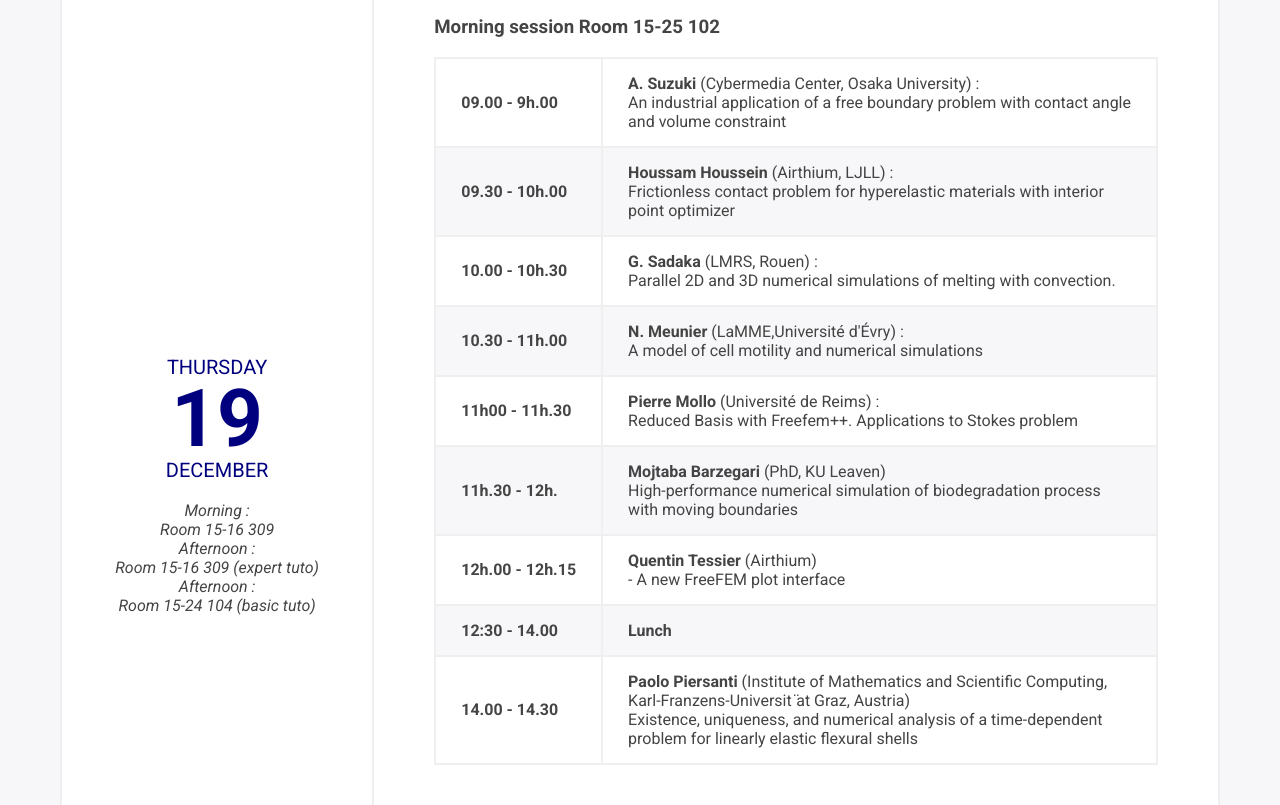
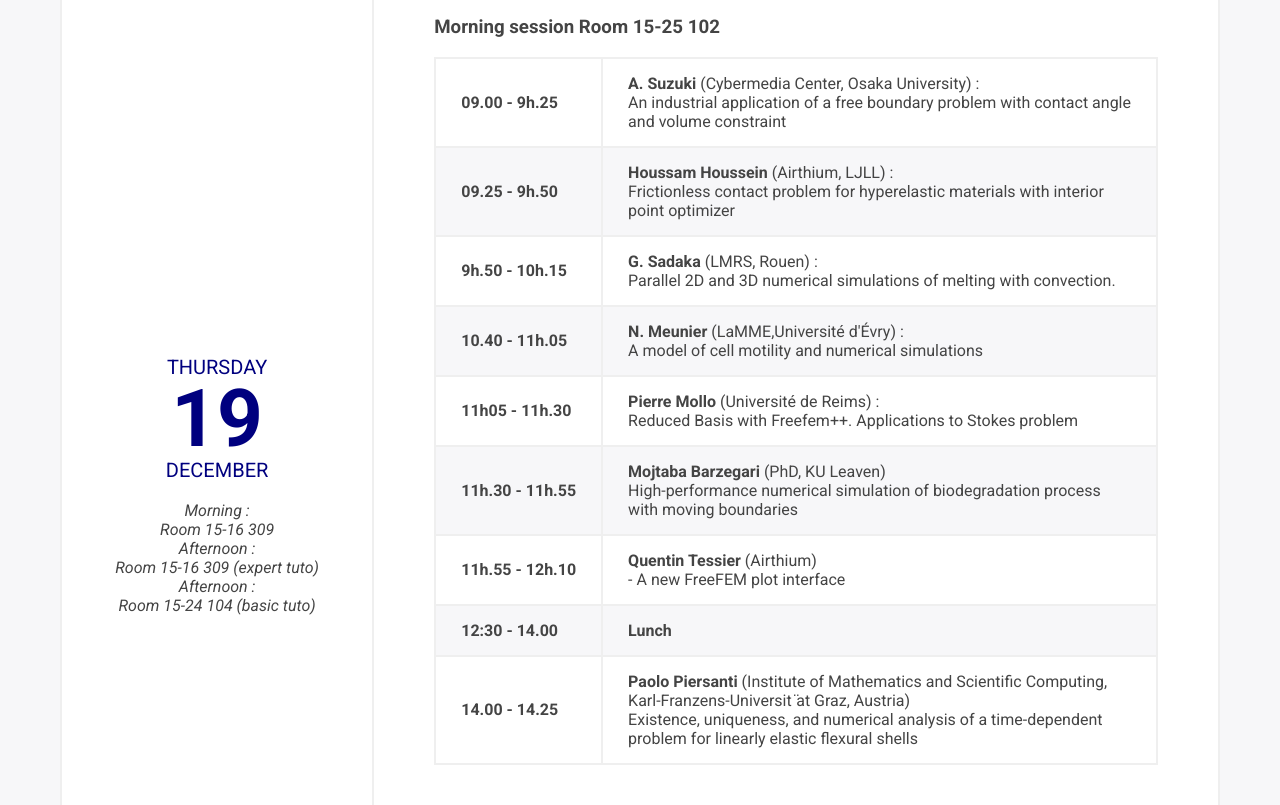
Before and after one commit to FreeFem/FreeFem-website, a Jekyll site: the page built from ffdays.md, in a window 1280 px wide and 1400 px high, scrolled down 1853 px. Shown: the part 167-972 px from the top of the window. Built offline with Jekyll 4.4.1, drawn with Linux system fonts in a browser that asks for light colours.

Commit message:
correct schedule

```diff
--- a/_layouts/ffdays.html
+++ b/_layouts/ffdays.html
@@ -201,7 +201,7 @@
           <table class="table table-striped">
             <tbody>
               <tr>
-				 <th scope="row">09.00 - 9h.00<br> </th>
+				 <th scope="row">09.00 - 9h.25<br> </th>
                 <td>
                   <strong>A. Suzuki </strong> (Cybermedia Center, Osaka University) :
            	   	  <br>
@@ -209,7 +209,7 @@
                 </td>
               </tr>
               <tr>
-				 <th scope="row">09.30 - 10h.00<br> </th>
+				 <th scope="row">09.25 - 9h.50<br> </th>
                 <td>
                   <strong>Houssam Houssein</strong> (Airthium, LJLL) :
            	   	  <br>
@@ -217,7 +217,7 @@
                 </td>
               </tr>
               <tr>
-				 <th scope="row">10.00 - 10h.30<br> </th>
+				 <th scope="row">9h.50 - 10h.15<br> </th>
                 <td>
                   <strong> G. Sadaka </strong> (LMRS, Rouen) :
            	   	  <br>
@@ -226,7 +226,7 @@
               </tr>
 
               <tr>
-				 <th scope="row">10.30 - 11h.00<br> </th>
+				 <th scope="row">10.40 - 11h.05<br> </th>
                 <td>
                   <strong>N. Meunier  </strong> (LaMME,Université d'Évry) :
            	   	  <br>
@@ -234,7 +234,7 @@
                 </td>
               </tr>
               <tr>
-				 <th scope="row">11h00 - 11h.30<br> </th>
+				 <th scope="row">11h05 - 11h.30<br> </th>
                 <td>
                   <strong>Pierre Mollo   </strong> (Université de Reims) :
            	   	  <br>
@@ -242,14 +242,14 @@
                 </td>
               </tr>
               <tr>
-				 <th scope="row">11h.30 - 12h.<br> </th>
+				 <th scope="row">11h.30 - 11h.55<br> </th>
                 <td>
                   <strong>Mojtaba Barzegari</strong> (PhD, KU Leaven)
                   <br> High-performance numerical simulation of biodegradation process with moving boundaries
                 </td>
               </tr>
               <tr>
-				 <th scope="row">12h.00 - 12h.15<br> </th>
+				 <th scope="row">11h.55 - 12h.10<br> </th>
                 <td>
                   <strong>Quentin Tessier</strong> (Airthium)
                   <br> - A new FreeFEM plot interface
@@ -264,7 +264,7 @@
                 </td>
               </tr>
               <tr>
-				 <th scope="row">14.00 - 14.30<br> </th>
+				 <th scope="row">14.00 - 14.25<br> </th>
                 <td>
                   <strong>Paolo Piersanti</strong> (Institute of Mathematics and Scientific Computing, Karl-Franzens-Universit ̈at Graz, Austria)
                   <br>
```
